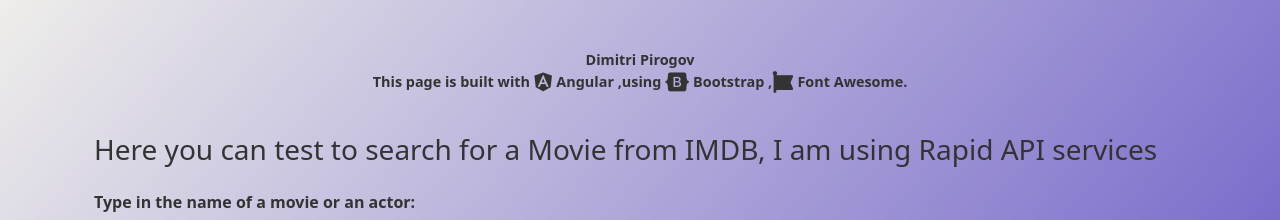
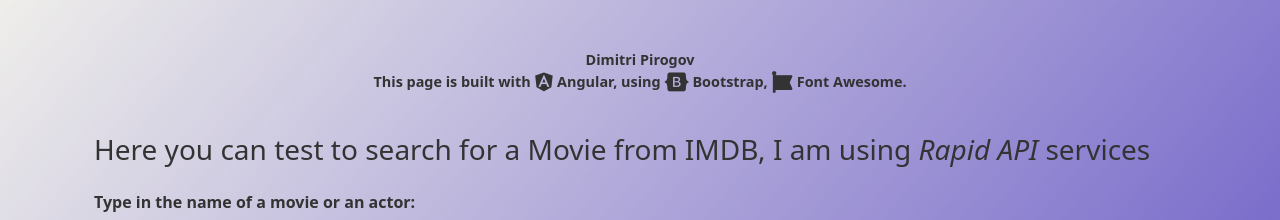
Before and after one commit to DimPirogov/portfolio, an Angular app: page / in a window 1280 px wide. Shown: the part 860-1080 px from the top of the page. Built offline with nearby package versions, Linux system fonts and the light colour scheme; no server answers.

Commit message:
almost finishing changes in text

```diff
--- a/src/app/components/main/main.component.html
+++ b/src/app/components/main/main.component.html
@@ -13,18 +13,16 @@
   <section>
     <p class="mt-3 first" >Dimitri Pirogov<br>
       <span>This page is built with
-        <i class="fa-brands fa-angular fa-xl"></i> Angular</span>
-      ,using <i class="fa-brands fa-bootstrap fa-xl"></i> Bootstrap
-      ,<i class="fa-brands fa-font-awesome fa-xl"></i> Font Awesome.
+        <i class="fa-brands fa-angular fa-xl"></i> Angular</span>, using <i class="fa-brands fa-bootstrap fa-xl"></i> Bootstrap, <i class="fa-brands fa-font-awesome fa-xl"></i> Font Awesome.
     </p>
     <br>
     <h3>Here you can test to search for a Movie from IMDB, I am using
       <a
         class="text-decoration-none"
-        href="//rapidapi.com/"
+        href="//rapidapi.com/hub"
         target="_blank"
       >
-        Rapid API
+        <i>Rapid API</i>
       </a>
       services
     </h3>
--- a/src/app/components/main/main.component.ts
+++ b/src/app/components/main/main.component.ts
@@ -73,9 +73,6 @@
     .subscribe({
       next: (res: any) => {
         this.movieData = res.d;
-        if (this.movieData.length != 0) {
-          console.log(this.movieData);
-        }
         this.showLoader = false;
         this.oldSearch = this.searchMovies.value || '';
       },
```
